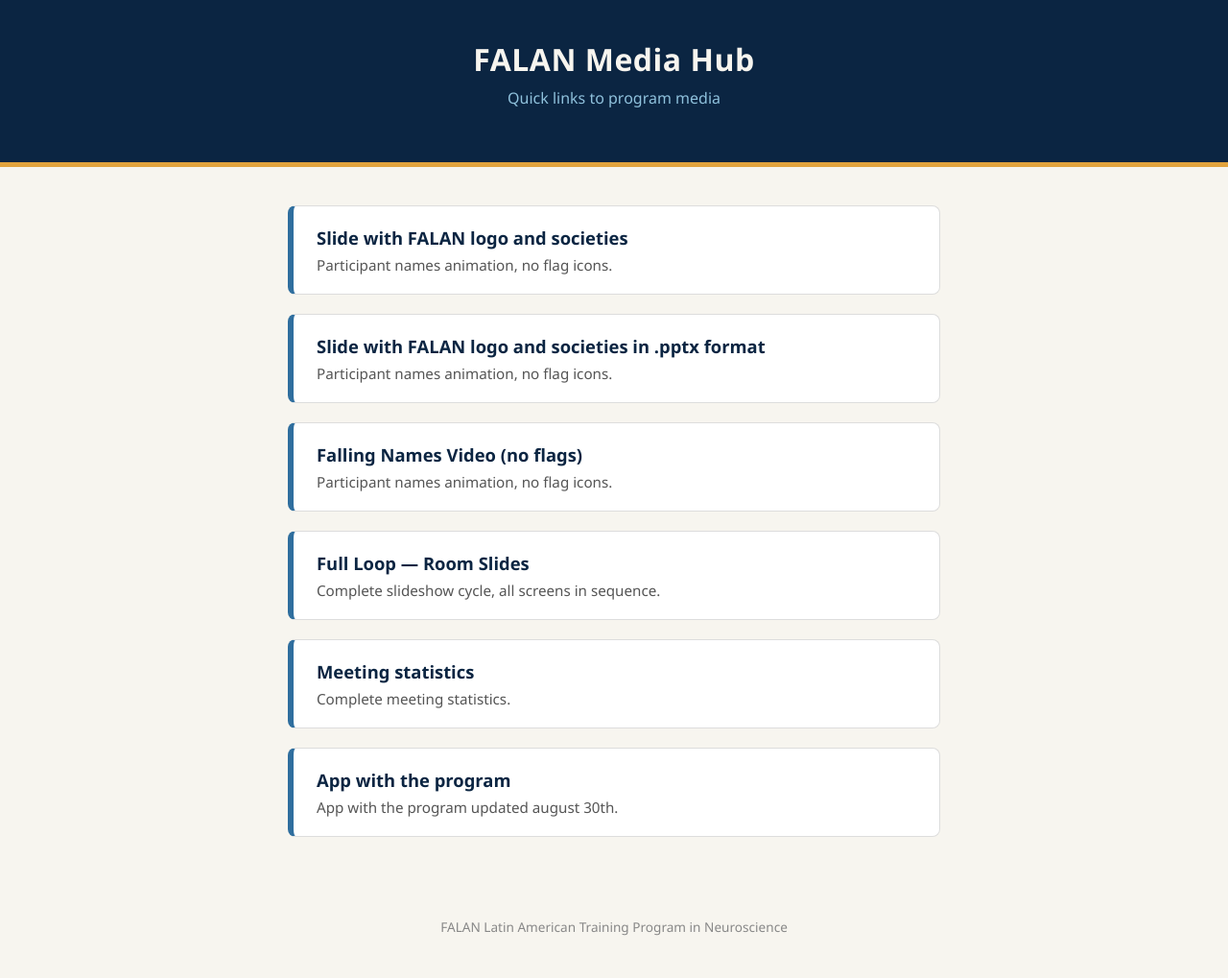
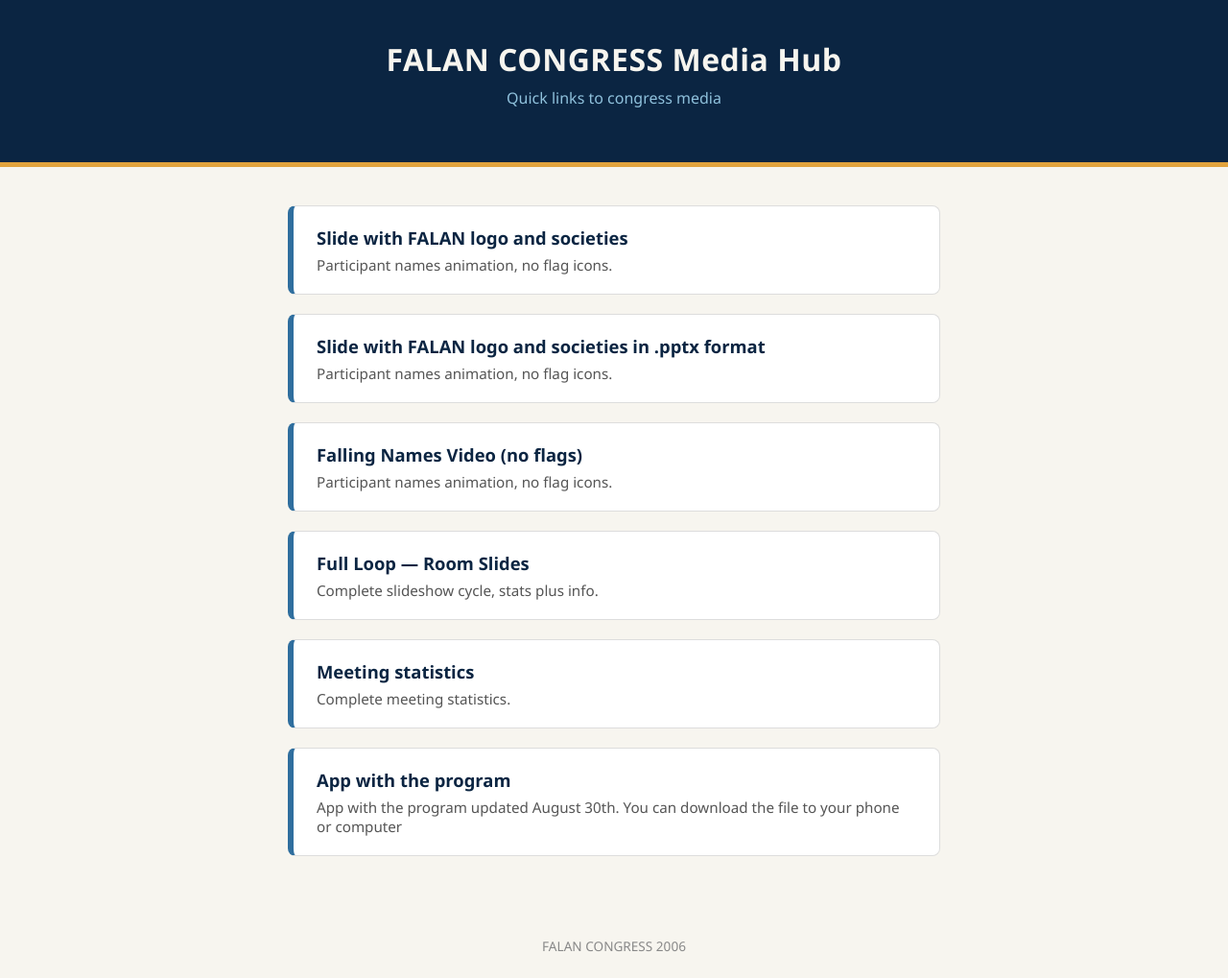
Before and after one commit to neurofisio-usach/lab, a plain HTML site: page falan/index.html in a window 1280 px wide. Shown: the whole page at 96% size. Drawn offline with Linux system fonts and the light colour scheme.

Commit message:
Update index.html

```diff
--- a/falan/index.html
+++ b/falan/index.html
@@ -78,8 +78,8 @@
 <body>
 
 <header>
-  <h1>FALAN Media Hub</h1>
-  <p>Quick links to program media</p>
+  <h1>FALAN CONGRESS Media Hub</h1>
+  <p>Quick links to congress media</p>
 </header>
 
 <main>
@@ -102,7 +102,7 @@
 
   <a class="card" href="Full_Loop.html">
     <h2>Full Loop — Room Slides</h2>
-    <p>Complete slideshow cycle, all screens in sequence.</p>
+    <p>Complete slideshow cycle, stats plus info.</p>
   </a>
   <a class="card" href="Stats.html">
     <h2>Meeting statistics</h2>
@@ -111,13 +111,13 @@
 
   <a class="card" href="app.html">
     <h2>App with the program</h2>
-    <p>App with the program updated august 30th.</p>
+    <p>App with the program updated August 30th. You can download the file to your phone or computer</p>
   </a>
 
 </main>
 
 <footer>
-  FALAN Latin American Training Program in Neuroscience
+  FALAN CONGRESS 2006
 </footer>
 
 </body>
```
